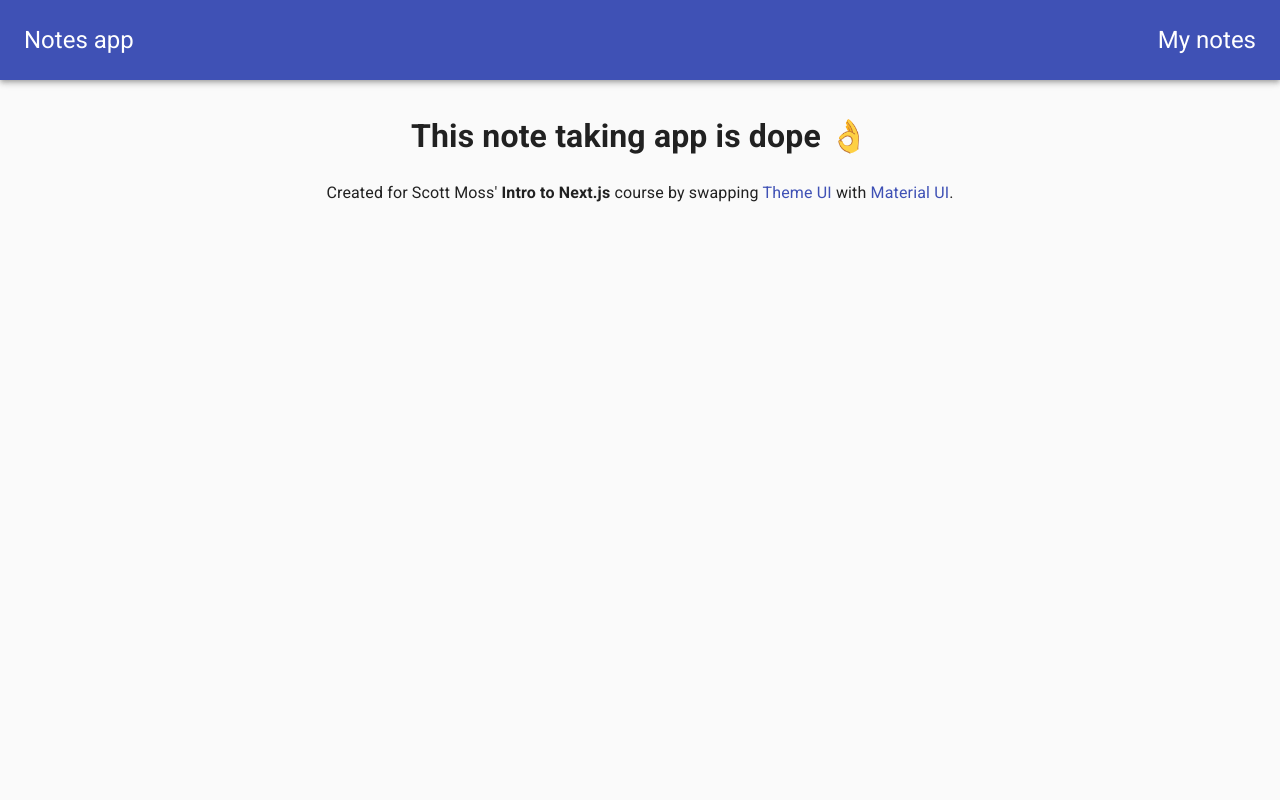
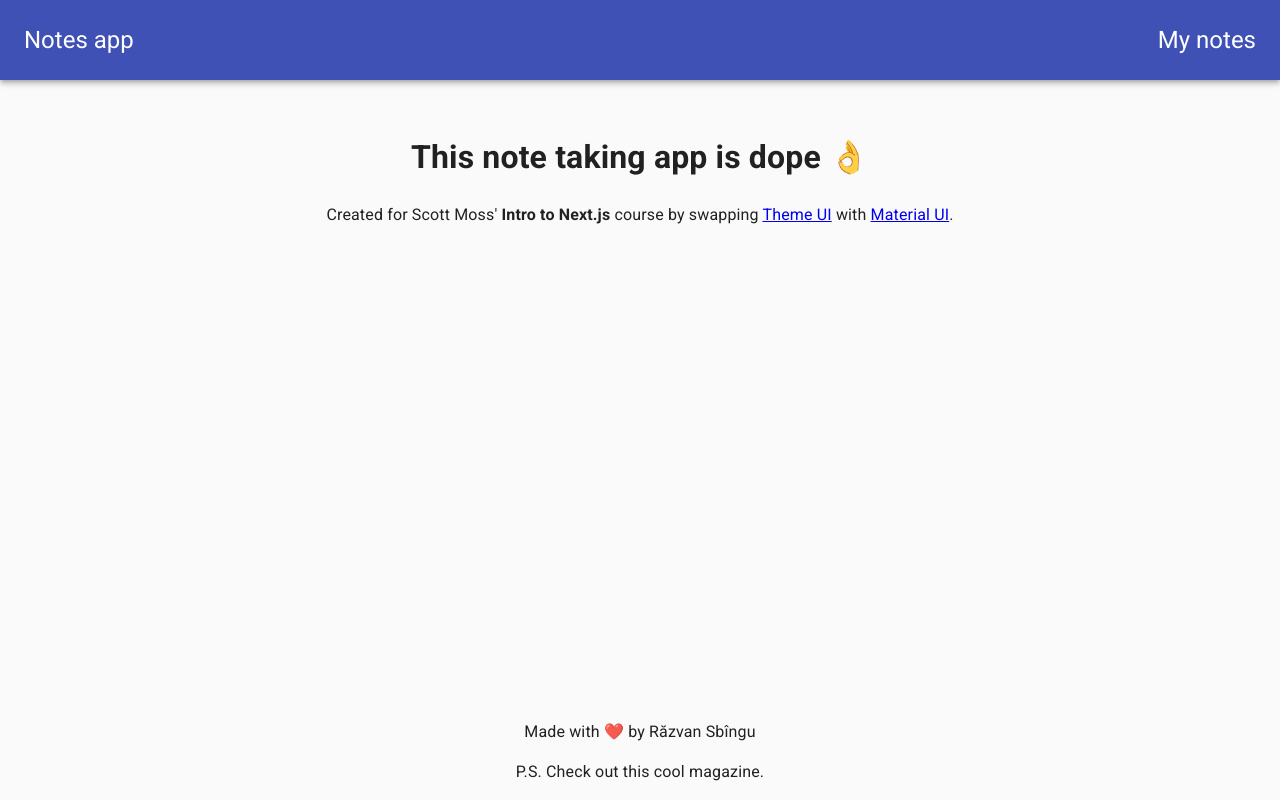
Before and after one commit to srzvan/intro-to-nextjs, a Next.js app: page / in a window 1280 px wide. Built offline with nearby package versions, Linux system fonts and the light colour scheme.

Commit message:
extend nextjs config, plugins

```diff
--- /dev/null
+++ b/next.config.js
@@ -0,0 +1,7 @@
+const nextEnv = require("next-env");
+const dotEnvLoad = require("dotenv-load");
+
+dotEnvLoad();
+const withEnv = nextEnv();
+
+module.exports = withEnv();
--- a/package.json
+++ b/package.json
@@ -24,11 +24,13 @@
   "dependencies": {
     "@material-ui/core": "^4.11.2",
     "body-parser": "^1.19.0",
-    "dotenv-load": "^2.0.0",
     "next": "^10.0.3",
     "next-connect": "^0.8.1",
-    "next-env": "^1.1.1",
     "react": "^17.0.1",
     "react-dom": "^17.0.1"
+  },
+  "devDependencies": {
+    "dotenv-load": "^2.0.0",
+    "next-env": "^1.1.1"
   }
 }
--- a/pages/_app.jsx
+++ b/pages/_app.jsx
@@ -1,21 +1,56 @@
 import * as React from "react";
 import Head from "next/head";
 import CSSBaseline from "@material-ui/core/CssBaseline";
-import { Container } from "@material-ui/core";
+import { Container, Grid, Typography, makeStyles } from "@material-ui/core";
 
 import Nav from "../src/components/nav";
 
+const useStyles = makeStyles(() => ({
+  fullheight: {
+    height: "100%",
+  },
+  grow: {
+    flexGrow: 1,
+  },
+}));
+
 function App({ Component, pageProps }) {
+  var classes = useStyles();
+
   return (
     <>
       <Head>
         <meta name="viewport" content="minimum-scale=1, initial-scale=1, width=device-width, shrink-to-fit=no" />
       </Head>
       <CSSBaseline>
-        <Nav />
-        <Container maxWidth="lg">
-          <Component {...pageProps} />
-        </Container>
+        <Grid container direction="column" className={classes.fullheight} spacing={0}>
+          <Nav />
+          <Container maxWidth="lg" className={classes.grow}>
+            <Grid container direction="column" className={classes.fullheight}>
+              <Grid item className={classes.grow}>
+                <Component {...pageProps} />
+              </Grid>
+              <Grid item>
+                <Typography component="footer" align="center">
+                  <p>
+                    Made with{" "}
+                    <span role="img" aria-labelledby="heart">
+                      ❤️
+                    </span>{" "}
+                    by Răzvan Sbîngu
+                  </p>
+                  <p>
+                    P.S. Check out this{" "}
+                    <a href={process.env.HELP_APP_URL} target="_blank">
+                      cool magazine
+                    </a>
+                    .
+                  </p>
+                </Typography>
+              </Grid>
+            </Grid>
+          </Container>
+        </Grid>
       </CSSBaseline>
     </>
   );
--- a/pages/_document.jsx
+++ b/pages/_document.jsx
@@ -41,7 +41,8 @@ class MyDocument extends Document {
           <style jsx global>
             {`
               html,
-              body {
+              body,
+              #__next {
                 height: 100%;
                 width: 100%;
               }
--- a/pages/index.jsx
+++ b/pages/index.jsx
@@ -1,7 +1,7 @@
 import * as React from "react";
-import { Link, Typography } from "@material-ui/core";
+import { Typography } from "@material-ui/core";
 
-function Page() {
+function IndexPage() {
   return (
     <Typography component="div" align="center">
       <h1>
@@ -12,17 +12,17 @@ function Page() {
       </h1>
       <p>
         Created for Scott Moss' <strong>Intro to Next.js</strong> course by swapping{" "}
-        <Link href="https://theme-ui.com/home/" target="_blank">
+        <a href="https://theme-ui.com/home/" target="_blank">
           Theme UI
-        </Link>{" "}
+        </a>{" "}
         with{" "}
-        <Link href="https://material-ui.com/" target="_blank">
+        <a href="https://material-ui.com/" target="_blank">
           Material UI
-        </Link>
+        </a>
         .
       </p>
     </Typography>
   );
 }
 
-export default Page;
+export default IndexPage;
```
Also changed, not shown: 2 other files (tests, documents, lock files or other folders).
